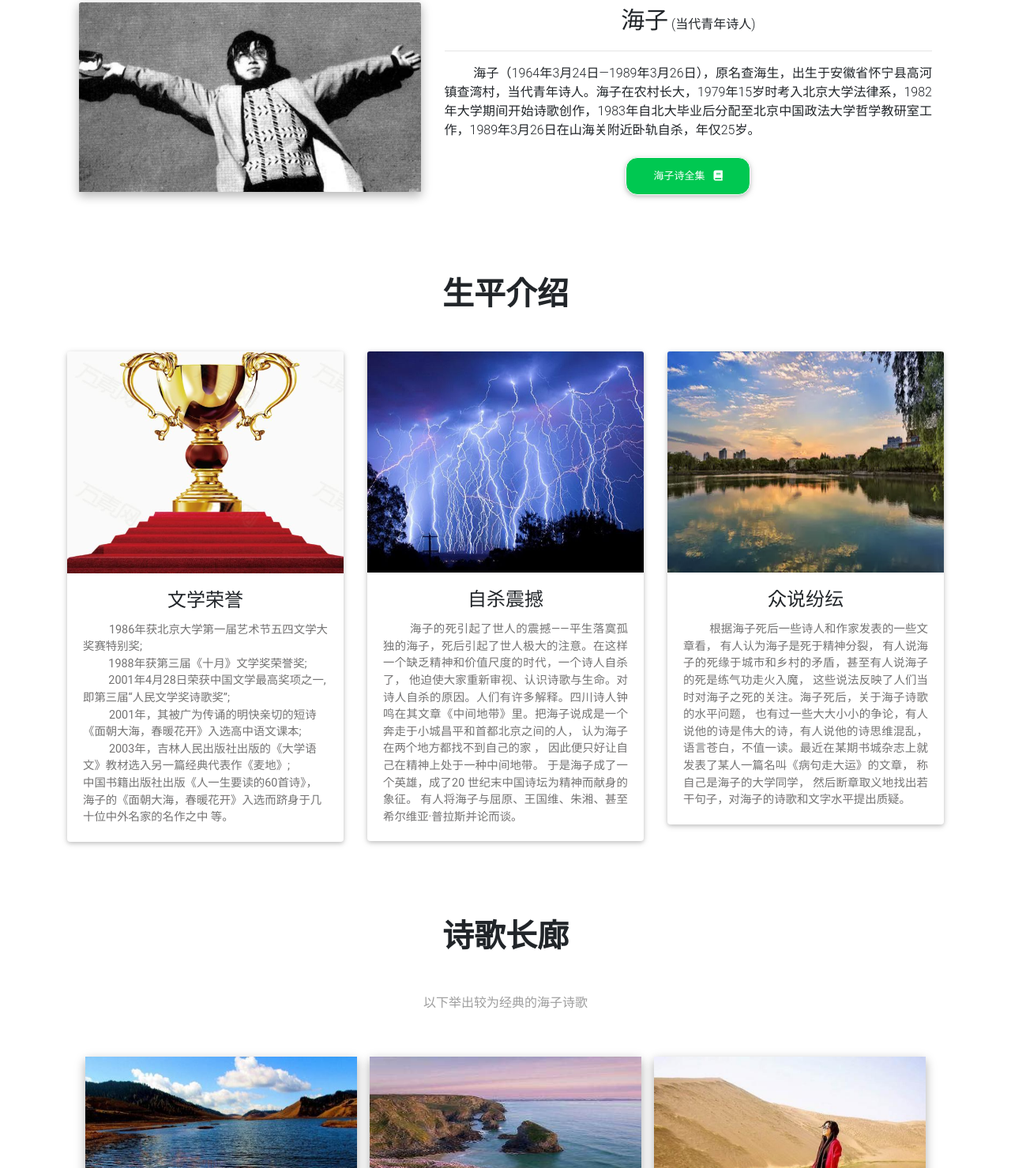
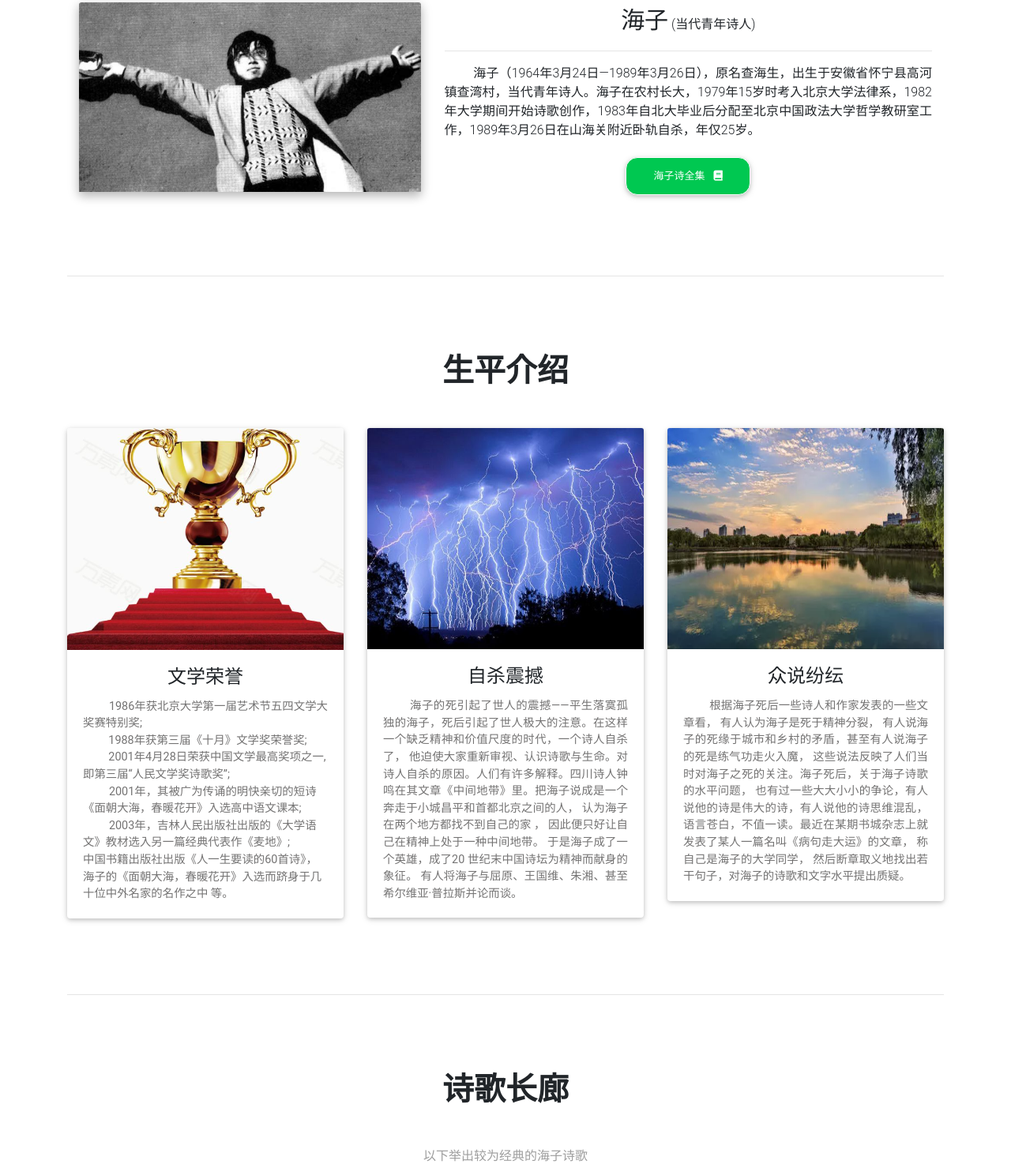
Before and after one commit to wsBest/wsBest.github.io, a plain HTML site: page index.html in a window 1280 px wide. Shown: the part 189-1668 px from the top of the page at 79% size. Drawn offline with Linux system fonts and the light colour scheme.

Commit message:
Update index.html

```diff
--- a/index.html
+++ b/index.html
@@ -104,7 +104,8 @@
 						<!--Grid row-->
 					</div>
 				</section>
-				<section id="shengPing" class="text-center py-5">
+				<hr class="my-5">
+				<section id="shengPing" class="text-center py-5" >
 					<div id="container">
 						<!-- Section heading -->
 						<h2 class="h1-responsive font-weight-bold mb-5">生平介绍</h2>
@@ -220,6 +221,7 @@
 						<!--Grid row-->
 					</div>
 				</section>
+				<hr class="my-5">
 				<!--Section: gallery-->
 				<section id="poem" class="text-center py-5">
 
@@ -294,8 +296,9 @@
 					<!-- Container -->
 
 				</section >
+				<hr class="my-5">
 				<!--Section: gallery-->
-				<section id="shangxi" class="text-center py-5">
+				<section id="shangxi" class="text-center py-5" >
 					<div class="container">
 						<h2 class="h1-responsive font-weight-bold mb-5">朗诵视频</h2>
 						<div class="row">
```
